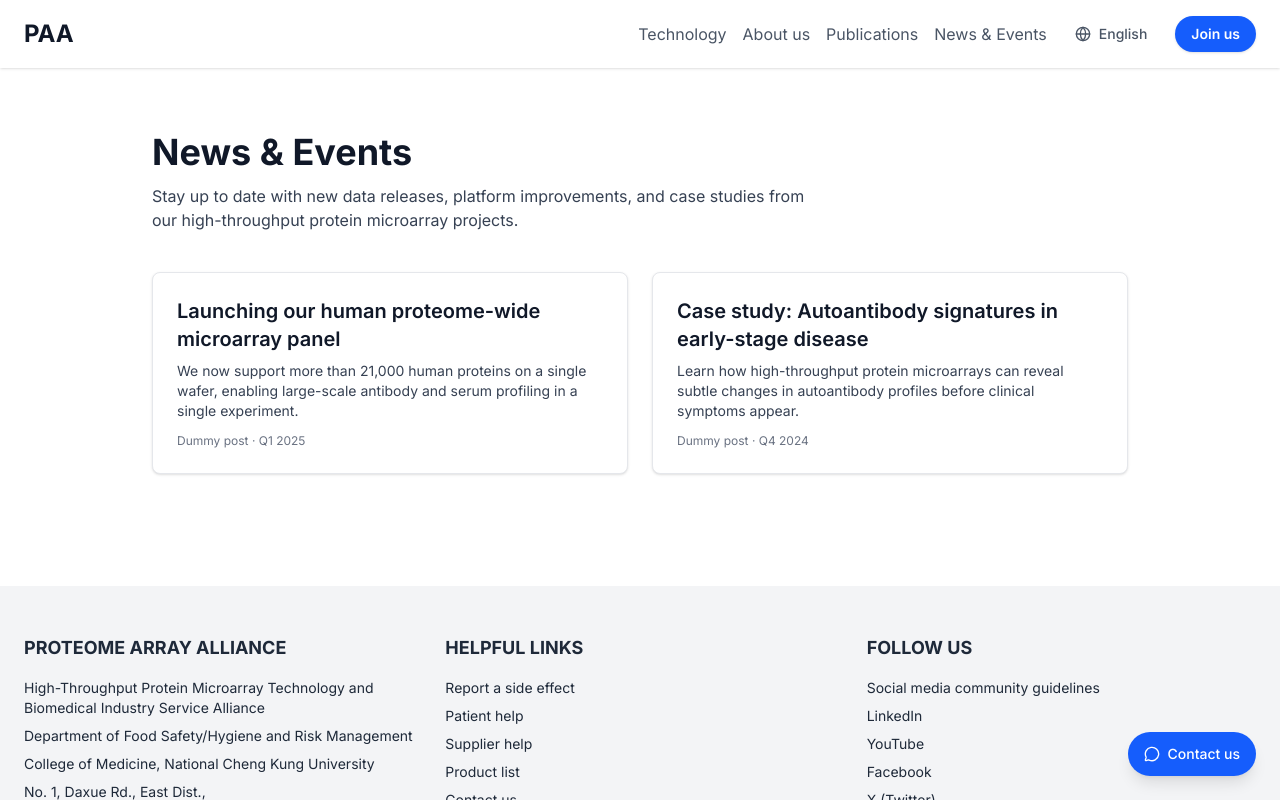
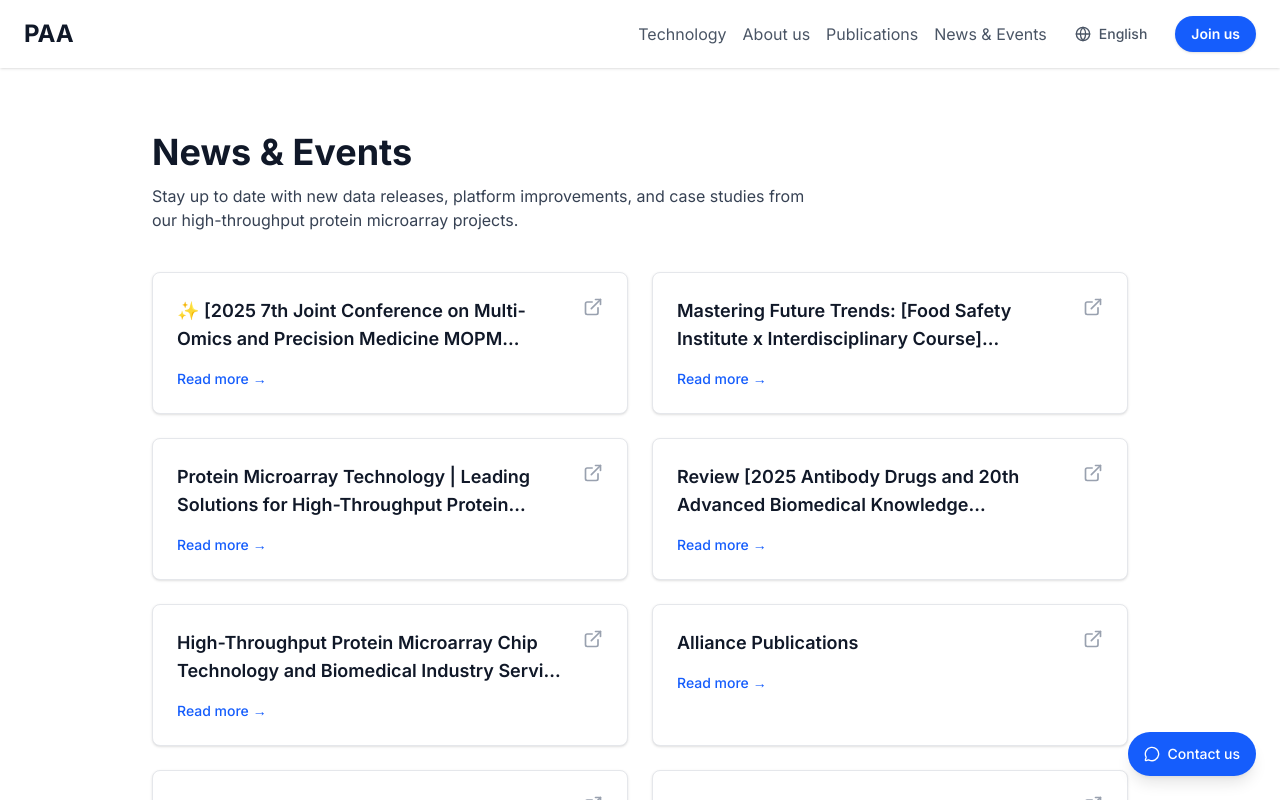
Before and after one commit to vishxrad/hitlab-website, a Next.js app: page /blog in a window 1280 px wide. Shown: the top 800 px of the page. Built offline with nearby package versions, Linux system fonts and the light colour scheme.

Commit message:
aaj ke liye itna hi

```diff
--- a/app/blog/page.tsx
+++ b/app/blog/page.tsx
@@ -1,8 +1,16 @@
 'use client';
 import { useTranslation } from 'react-i18next';
+import { ExternalLink } from 'lucide-react';
+
+interface Article {
+  id: number;
+  title: string;
+  link: string;
+}
 
 export default function BlogPage() {
   const { t } = useTranslation();
+  const articles = t('blog.articles', { returnObjects: true }) as Article[];
 
   return (
     <main className="max-w-5xl mx-auto px-6 py-16 space-y-10">
@@ -14,25 +22,27 @@ export default function BlogPage() {
       </header>
 
       <section className="grid gap-6 md:grid-cols-2">
-        <article className="rounded-lg border border-gray-200 bg-white p-6 shadow-sm">
-          <h2 className="text-xl font-semibold text-gray-900">
-            {t('blog.post1.title')}
-          </h2>
-          <p className="mt-2 text-sm text-gray-700">
-            {t('blog.post1.description')}
-          </p>
-          <p className="mt-3 text-xs text-gray-500">{t('blog.post1.meta')}</p>
-        </article>
-
-        <article className="rounded-lg border border-gray-200 bg-white p-6 shadow-sm">
-          <h2 className="text-xl font-semibold text-gray-900">
-            {t('blog.post2.title')}
-          </h2>
-          <p className="mt-2 text-sm text-gray-700">
-            {t('blog.post2.description')}
-          </p>
-          <p className="mt-3 text-xs text-gray-500">{t('blog.post2.meta')}</p>
-        </article>
+        {Array.isArray(articles) && articles.map((article) => (
+          <a
+            key={article.id}
+            href={article.link}
+            target="_blank"
+            rel="noopener noreferrer"
+            className="group block rounded-lg border border-gray-200 bg-white p-6 shadow-sm hover:shadow-md hover:border-blue-200 transition-all duration-200"
+          >
+            <div className="flex justify-between items-start gap-4">
+              <h2 className="text-lg font-semibold text-gray-900 group-hover:text-blue-600 transition-colors line-clamp-2">
+                {article.title}
+              </h2>
+              <ExternalLink className="w-5 h-5 text-gray-400 group-hover:text-blue-500 flex-shrink-0" />
+            </div>
+            <div className="mt-4 flex items-center text-sm text-gray-500">
+              <span className="inline-flex items-center text-blue-600 font-medium text-sm">
+                {t('blog.readMore')} <span aria-hidden="true" className="ml-1">&rarr;</span>
+              </span>
+            </div>
+          </a>
+        ))}
       </section>
     </main>
   );
--- a/app/locales/en/blog.json
+++ b/app/locales/en/blog.json
@@ -1,14 +1,47 @@
 {
   "title": "News & Events",
   "description": "Stay up to date with new data releases, platform improvements, and case studies from our high-throughput protein microarray projects.",
-  "post1": {
-    "title": "Launching our human proteome-wide microarray panel",
-    "description": "We now support more than 21,000 human proteins on a single wafer, enabling large-scale antibody and serum profiling in a single experiment.",
-    "meta": "Dummy post · Q1 2025"
-  },
-  "post2": {
-    "title": "Case study: Autoantibody signatures in early-stage disease",
-    "description": "Learn how high-throughput protein microarrays can reveal subtle changes in autoantibody profiles before clinical symptoms appear.",
-    "meta": "Dummy post · Q4 2024"
-  }
+  "readMore": "Read more",
+  "articles": [
+    {
+      "id": 1,
+      "title": "✨ [2025 7th Joint Conference on Multi-Omics and Precision Medicine MOPM Taiwan Taipei] Successfully Concluded! 🔬",
+      "link": "https://htpm.web2.ncku.edu.tw/p/406-1217-217248,r11.php?Lang=zh-tw"
+    },
+    {
+      "id": 2,
+      "title": "Mastering Future Trends: [Food Safety Institute x Interdisciplinary Course] Industrialization and Expansion of Innovative Technical Services",
+      "link": "https://htpm.web2.ncku.edu.tw/p/405-1217-216731,c26725.php?Lang=zh-tw"
+    },
+    {
+      "id": 3,
+      "title": "Protein Microarray Technology | Leading Solutions for High-Throughput Protein Analysis and Applications",
+      "link": "https://htpm.web2.ncku.edu.tw/p/406-1217-216481,r11.php?Lang=zh-tw"
+    },
+    {
+      "id": 4,
+      "title": "Review [2025 Antibody Drugs and 20th Advanced Biomedical Knowledge Symposium]",
+      "link": "https://htpm.web2.ncku.edu.tw/p/406-1217-216452,r11.php?Lang=zh-tw"
+    },
+    {
+      "id": 5,
+      "title": "High-Throughput Protein Microarray Chip Technology and Biomedical Industry Service Alliance Workshop",
+      "link": "https://htpm.web2.ncku.edu.tw/p/406-1217-215600,r11.php?Lang=zh-tw"
+    },
+    {
+      "id": 6,
+      "title": "Alliance Publications",
+      "link": "https://htpm.web2.ncku.edu.tw/p/406-1217-215473,r11.php?Lang=zh-tw"
+    },
+    {
+      "id": 7,
+      "title": "Core Service Solutions",
+      "link": "https://htpm.web2.ncku.edu.tw/p/406-1217-215470,r11.php?Lang=zh-tw"
+    },
+    {
+      "id": 8,
+      "title": "Alliance Introduction",
+      "link": "https://htpm.web2.ncku.edu.tw/p/404-1217-215469.php?Lang=zh-tw"
+    }
+  ]
 }
--- a/app/locales/zh-TW/blog.json
+++ b/app/locales/zh-TW/blog.json
@@ -1,14 +1,47 @@
 {
   "title": "最新消息與活動",
   "description": "隨時了解我們高通量蛋白質微陣列專案的最新數據發布、平台改進和案例研究。",
-  "post1": {
-    "title": "推出我們的人類全蛋白質組微陣列面板",
-    "description": "我們現在在單個晶圓上支持超過 21,000 種人類蛋白質，從而能夠在單次實驗中進行大規模抗體和血清分析。",
-    "meta": "範例文章 · 2025 年第一季度"
-  },
-  "post2": {
-    "title": "案例研究：早期疾病中的自體抗體特徵",
-    "description": "了解高通量蛋白質微陣列如何在臨床症狀出現之前揭示自體抗體譜的細微變化。",
-    "meta": "範例文章 · 2024 年第四季度"
-  }
+  "readMore": "閱讀更多",
+  "articles": [
+    {
+      "id": 1,
+      "title": "✨【2025第七屆多體學及精準醫學聯合會議 MOPM Taiwan Taipei】 圓滿落幕！🔬",
+      "link": "https://htpm.web2.ncku.edu.tw/p/406-1217-217248,r11.php?Lang=zh-tw"
+    },
+    {
+      "id": 2,
+      "title": "掌握未來趨勢：【食安所 x 不分系 跨域課程】創新技術服務的產業化與擴展 — 從科研到商業的平台設計實作！",
+      "link": "https://htpm.web2.ncku.edu.tw/p/405-1217-216731,c26725.php?Lang=zh-tw"
+    },
+    {
+      "id": 3,
+      "title": "蛋白質微陣列技術｜高通量蛋白質分析與應用領先解決方案",
+      "link": "https://htpm.web2.ncku.edu.tw/p/406-1217-216481,r11.php?Lang=zh-tw"
+    },
+    {
+      "id": 4,
+      "title": "回顧【2025抗體藥物暨第20屆前瞻生醫新知研討會】",
+      "link": "https://htpm.web2.ncku.edu.tw/p/406-1217-216452,r11.php?Lang=zh-tw"
+    },
+    {
+      "id": 5,
+      "title": "高通量蛋白質微陣列晶片技術與生醫產業服務聯盟工作坊",
+      "link": "https://htpm.web2.ncku.edu.tw/p/406-1217-215600,r11.php?Lang=zh-tw"
+    },
+    {
+      "id": 6,
+      "title": "聯盟發表",
+      "link": "https://htpm.web2.ncku.edu.tw/p/406-1217-215473,r11.php?Lang=zh-tw"
+    },
+    {
+      "id": 7,
+      "title": "核心服務解決方案",
+      "link": "https://htpm.web2.ncku.edu.tw/p/406-1217-215470,r11.php?Lang=zh-tw"
+    },
+    {
+      "id": 8,
+      "title": "聯盟簡介",
+      "link": "https://htpm.web2.ncku.edu.tw/p/404-1217-215469.php?Lang=zh-tw"
+    }
+  ]
 }
```
